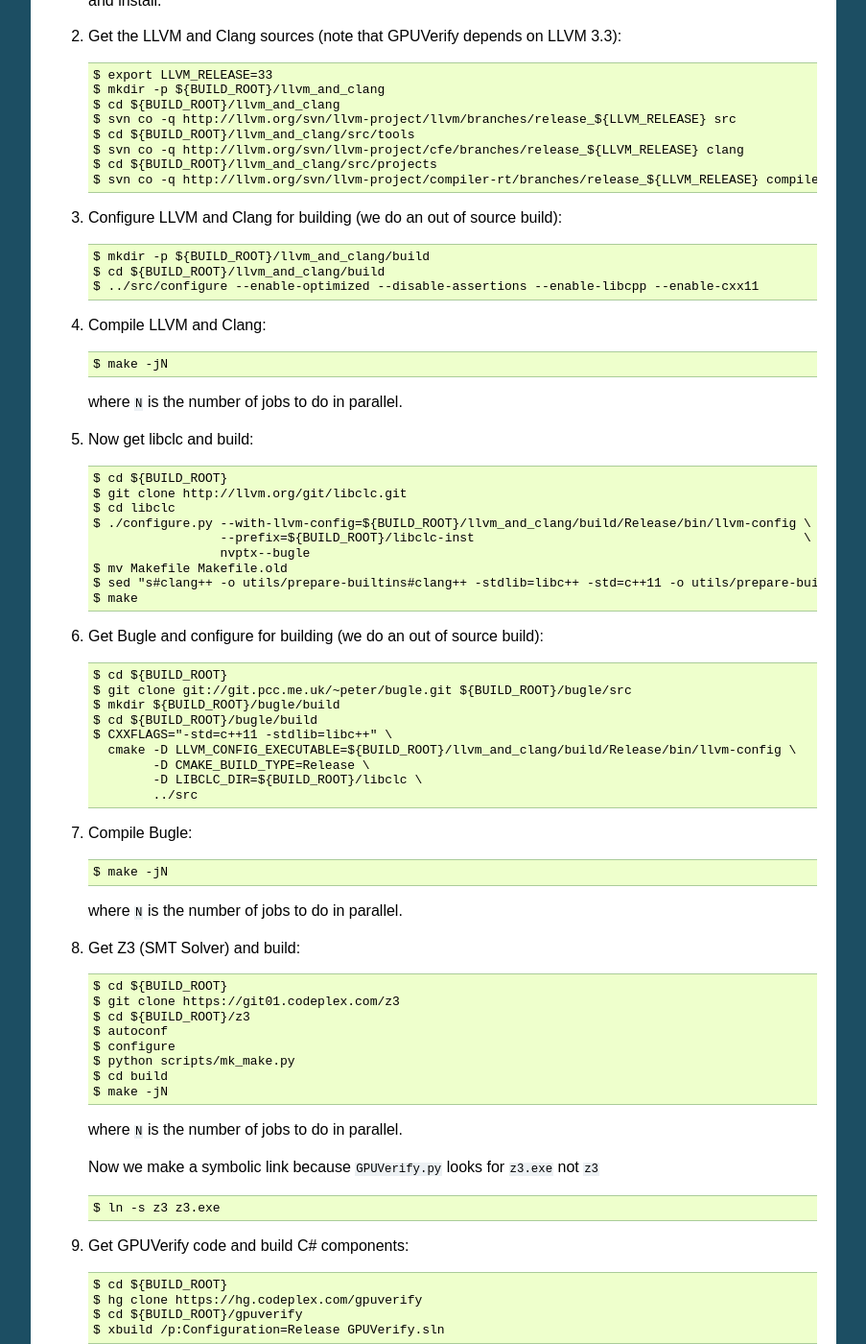
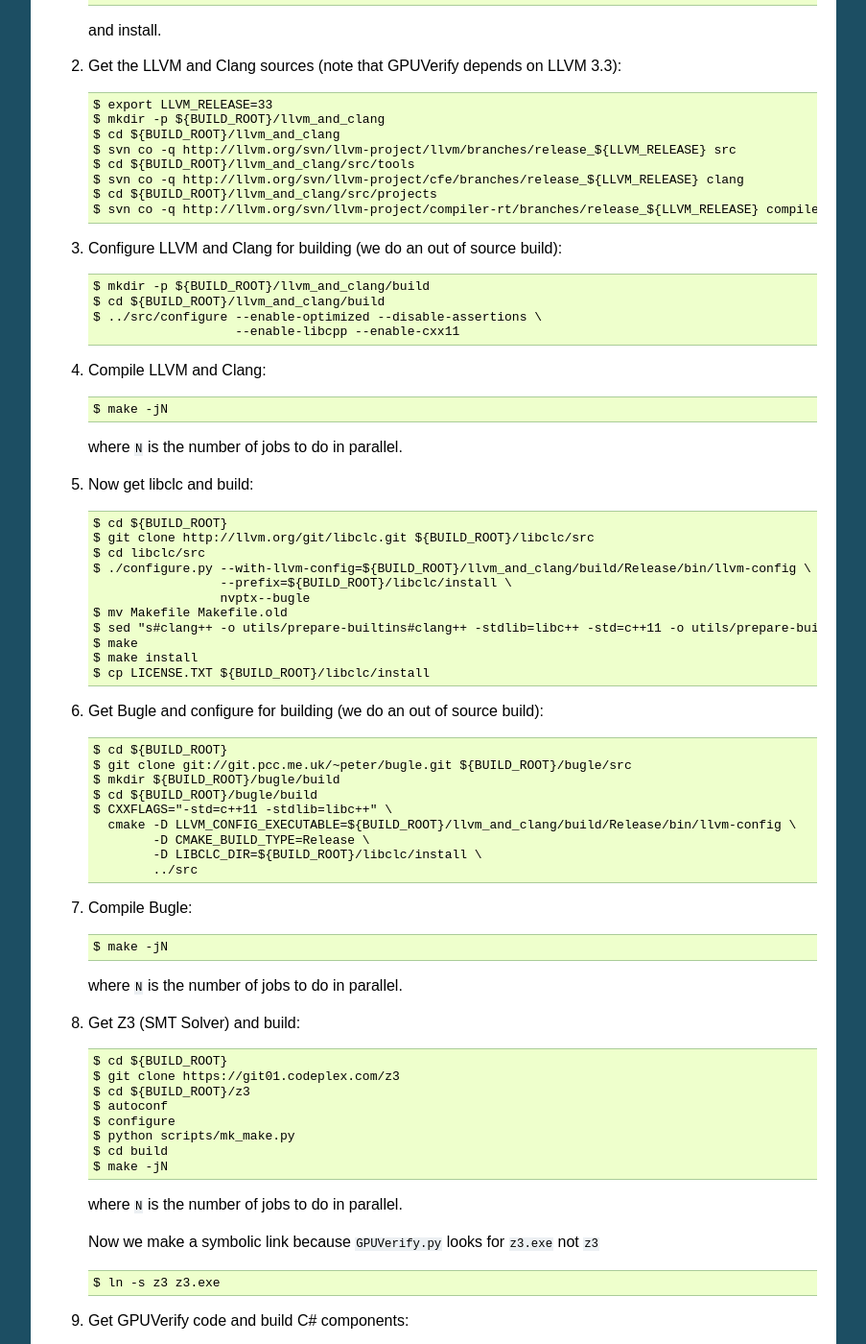
Before and after one commit to mc-imperial/gpuverify, a Sphinx documentation site: the page built from Documentation/developer_guide.rst, in a window 1280 px wide and 1400 px high, scrolled down 3850 px. Shown: the whole window at 96% size, without its empty margins (198-1101 px from the left). Built offline with Sphinx 7.4.7, drawn with Linux system fonts in a browser that asks for light colours; formulas are drawn with MathJax 3; some of the changed text lies outside the part shown.

Commit message:
s/libclcDir/libclcInstallDir/
Plus a small number of documentation fixes

```diff
--- a/Documentation/developer_guide.rst
+++ b/Documentation/developer_guide.rst
@@ -83,12 +83,14 @@
 #. Now get libclc and build::
 
      $ cd ${BUILD_ROOT}
-     $ git clone http://llvm.org/git/libclc.git
-     $ cd libclc
+     $ git clone http://llvm.org/git/libclc.git ${BUILD_ROOT}/libclc/src
+     $ cd libclc/src
      $ ./configure.py --with-llvm-config=${BUILD_ROOT}/llvm_and_clang/build/bin/llvm-config \
-                      --prefix=${BUILD_ROOT}/libclc-inst                                    \
+                      --prefix=${BUILD_ROOT}/libclc/install \
                       nvptx--bugle
      $ make
+     $ make install
+     $ cp LICENSE.TXT ${BUILD_ROOT}/libclc/install
 
 #. Get Bugle and configure for building (we do an out of source build)::
 
@@ -98,7 +100,7 @@
      $ cd ${BUILD_ROOT}/bugle/build
      $ cmake -D LLVM_CONFIG_EXECUTABLE=${BUILD_ROOT}/llvm_and_clang/build/bin/llvm-config \
              -D CMAKE_BUILD_TYPE=Release \
-             -D LIBCLC_DIR=${BUILD_ROOT}/libclc \
+             -D LIBCLC_DIR=${BUILD_ROOT}/libclc/install \
              ../src
 
 #. Compile Bugle::
@@ -158,7 +160,7 @@
       bugleBinDir = rootDir + "/bugle/build"
 
       #The path to the libclc install directory. The include/ and lib/clc/ folders should be there
-      libclcDir = rootDir + "/libclc-inst"
+      libclcInstallDir = rootDir + "/libclc/install"
 
       #The path to the llvm Source directory.
       llvmSrcDir = rootDir + "/llvm_and_clang/src"
@@ -192,7 +194,7 @@
    ::
 
      $ cd ${BUILD_ROOT}/gpuverify
-     $ ./gvtester.py --write-pickle run.pickle testsuite/
+     $ ./gvtester.py --write-pickle run.pickle testsuite
 
    You can also check that your test run matches the current baseline.
    ::
@@ -239,7 +241,8 @@
 
      $ mkdir -p ${BUILD_ROOT}/llvm_and_clang/build
      $ cd ${BUILD_ROOT}/llvm_and_clang/build
-     $ ../src/configure --enable-optimized --disable-assertions --enable-libcpp --enable-cxx11
+     $ ../src/configure --enable-optimized --disable-assertions \
+                        --enable-libcpp --enable-cxx11
 
 #. Compile  LLVM and Clang::
 
@@ -250,14 +253,16 @@
 #. Now get libclc and build::
 
      $ cd ${BUILD_ROOT}
-     $ git clone http://llvm.org/git/libclc.git
-     $ cd libclc
+     $ git clone http://llvm.org/git/libclc.git ${BUILD_ROOT}/libclc/src
+     $ cd libclc/src
      $ ./configure.py --with-llvm-config=${BUILD_ROOT}/llvm_and_clang/build/Release/bin/llvm-config \
-                      --prefix=${BUILD_ROOT}/libclc-inst                                            \
+                      --prefix=${BUILD_ROOT}/libclc/install \
                       nvptx--bugle
      $ mv Makefile Makefile.old
      $ sed "s#clang++ -o utils/prepare-builtins#clang++ -stdlib=libc++ -std=c++11 -o utils/prepare-builtins#" Makefile.old > Makefile
      $ make
+     $ make install
+     $ cp LICENSE.TXT ${BUILD_ROOT}/libclc/install
 
 #. Get Bugle and configure for building (we do an out of source build)::
 
@@ -268,7 +273,7 @@
      $ CXXFLAGS="-std=c++11 -stdlib=libc++" \
        cmake -D LLVM_CONFIG_EXECUTABLE=${BUILD_ROOT}/llvm_and_clang/build/Release/bin/llvm-config \
              -D CMAKE_BUILD_TYPE=Release \
-             -D LIBCLC_DIR=${BUILD_ROOT}/libclc \
+             -D LIBCLC_DIR=${BUILD_ROOT}/libclc/install \
              ../src
 
 #. Compile Bugle::
@@ -328,7 +333,7 @@
       bugleBinDir = rootDir + "/bugle/build"
 
       #The path to the libclc install directory. The include/ and lib/clc/ folders should be there
-      libclcDir = rootDir + "/libclc-inst"
+      libclcInstallDir = rootDir + "/libclc/install"
 
       #The path to the llvm Source directory.
       llvmSrcDir = rootDir + "/llvm_and_clang/src"
@@ -362,7 +367,7 @@
    ::
 
      $ cd ${BUILD_ROOT}/gpuverify
-     $ ./gvtester.py --write-pickle run.pickle testsuite/
+     $ ./gvtester.py --write-pickle run.pickle testsuite
 
    You can also check that your test run matches the current baseline.
    ::
@@ -445,11 +450,11 @@
       > cd ${BUILD_ROOT}\bugle\build
       > $LLVM_SRC = "${BUILD_ROOT}\llvm_and_clang\src"
       > $LLVM_BUILD = "${BUILD_ROOT}\llvm_and_clang\build"
-      > cmake -G "Visual Studio 10" \
-              -D LLVM_SRC=$LLVM_SRC \
-              -D LLVM_BUILD=$LLVM_BUILD \
-              -D LLVM_BUILD_TYPE=Release \
-              -D LIBCLC_DIR=${BUILD_ROOT}/libclc-inst \
+      > cmake -G "Visual Studio 10" `
+              -D LLVM_SRC=$LLVM_SRC `
+              -D LLVM_BUILD=$LLVM_BUILD `
+              -D LLVM_BUILD_TYPE=Release `
+              -D LIBCLC_DIR=${BUILD_ROOT}\libclc\install `
               ..\src
 
 #. Compile Bugle. You can do this by opening ``Bugle.sln`` in Visual
@@ -462,8 +467,8 @@
 
       > cd ${BUILD_ROOT}
       > git clone https://git01.codeplex.com/z3
-      > cd ${BUILD_ROOT}}/z3
-      > python scripts/mk_make.py
+      > cd ${BUILD_ROOT}}\z3
+      > python scripts\mk_make.py
       > cd build
       > nmake
 
@@ -496,7 +501,7 @@
       bugleBinDir = rootDir + r"\bugle\build\Release"
 
       #The path to the libclc install directory. The include/ and lib/clc/ folders should be there
-      libclcDir = rootDir + r"\libclc-inst"
+      libclcInstallDir = rootDir + r"\libclc\install"
 
       #The path to the llvm Source directory.
       llvmSrcDir = rootDir + r"\llvm_and_clang\src"
@@ -523,19 +528,19 @@
    which you can install using ``easy_install``.::
 
     $ easy_install Sphinx
-    $ cd ${BUILD_ROOT}/gpuverify/Documentation
+    $ cd ${BUILD_ROOT}\gpuverify\Documentation
     $ make html
 
 #. Run the GPUVerify test suite.
    ::
 
-     $ cd ${BUILD_ROOT}/gpuverify
-     $ ./gvtester.py --write-pickle run.pickle testsuite/
+     $ cd ${BUILD_ROOT}\gpuverify
+     $ .\gvtester.py --write-pickle run.pickle testsuite
 
    You can also check that your test run matches the current baseline.
    ::
 
-     $ ./gvtester.py --compare-pickle testsuite/baseline.pickle run.pickle
+     $ .\gvtester.py --compare-pickle testsuite\baseline.pickle run.pickle
 
    You should expect the last line of output to be.::
 
--- a/GPUVerify.py
+++ b/GPUVerify.py
@@ -75,10 +75,10 @@
 clangOpenCLOptions = [ "-Xclang", "-cl-std=CL1.2",
                        "-O0",
                        "-Xclang", "-mlink-bitcode-file",
-                       "-Xclang", gvfindtools.libclcDir + "/lib/clc/nvptx--bugle.bc",
+                       "-Xclang", gvfindtools.libclcInstallDir + "/lib/clc/nvptx--bugle.bc",
                        "-include", "opencl.h"
                      ]
-clangOpenCLIncludes = [ gvfindtools.libclcDir + "/generic/include" ]
+clangOpenCLIncludes = [ gvfindtools.libclcInstallDir + "/include" ]
 clangOpenCLDefines = [ "cl_khr_fp64",
                        "cl_clang_storage_class_specifiers",
                        "__OPENCL_VERSION__"
--- a/deploy.py
+++ b/deploy.py
@@ -259,8 +259,8 @@
   #Specify actions to perform
   deployActions = [
   # libclc
-  DirCopy(gvfindtools.libclcDir, gvfindtoolsdeploy.libclcDir),
-  FileCopy(gvfindtools.libclcDir, 'LICENSE.TXT', licenseDest),
+  DirCopy(gvfindtools.libclcInstallDir, gvfindtoolsdeploy.libclcInstallDir),
+  FileCopy(gvfindtools.libclcInstallDir, 'LICENSE.TXT', licenseDest),
   MoveFile(licenseDest + os.sep + 'LICENSE.TXT', licenseDest + os.sep + 'libclc.txt'),
   # bugle
   DirCopy(gvfindtools.bugleSrcDir + os.sep + 'include-blang', gvfindtoolsdeploy.bugleSrcDir + os.sep + 'include-blang'),
```
Also changed, not shown: other parts of Documentation/developer_guide.rst (+3 -3 lines), 2 other files.
